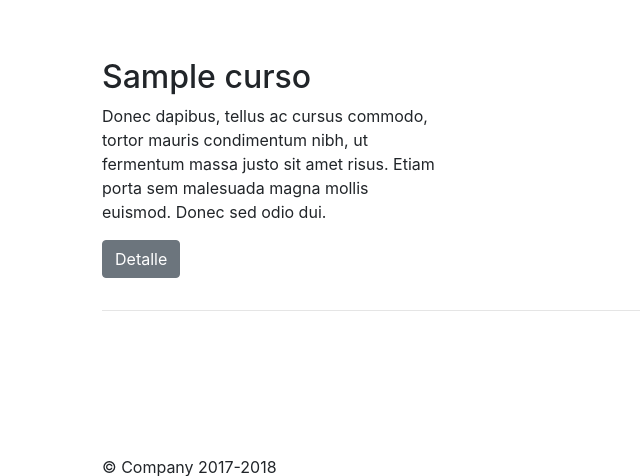
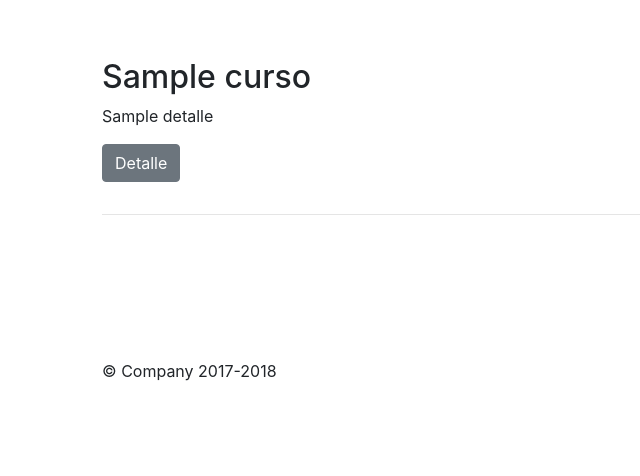
Before and after one commit to agustinenriquez/curso-django, a Django app: template web/templates/web/resultado_busqueda.html in a window 1280 px wide. Shown: the part 62-538 px from the top of the page, without its empty margins (0-640 px from the left). Run offline with Django 3.2, Linux system fonts and the light colour scheme; the template is opened without the code that fills it: most values are stand-ins (such as "Sample title", 1, 10 or a date in 2020); some libraries are stand-ins or nearby versions.

Commit message:
curso.detalle on html

```diff
--- a/web/templates/web/resultado_busqueda.html
+++ b/web/templates/web/resultado_busqueda.html
@@ -6,9 +6,7 @@
       {% for curso in cursos %}
         <div class="col-md-4">
         <h2>{{curso.nombre}}</h2>
-        <p>Donec dapibus, tellus ac cursus commodo, tortor mauris condimentum nibh,
-        ut fermentum massa justo sit amet risus. Etiam porta sem malesuada magna mollis euismod.
-        Donec sed odio dui. </p>
+        <p>{{curso.detalle}}</p>
         <p><a class="btn btn-secondary" href="{% url 'detalle-curso' curso.pk %}" role="button">Detalle</a></p>
         </div>
       {% endfor %}
```
